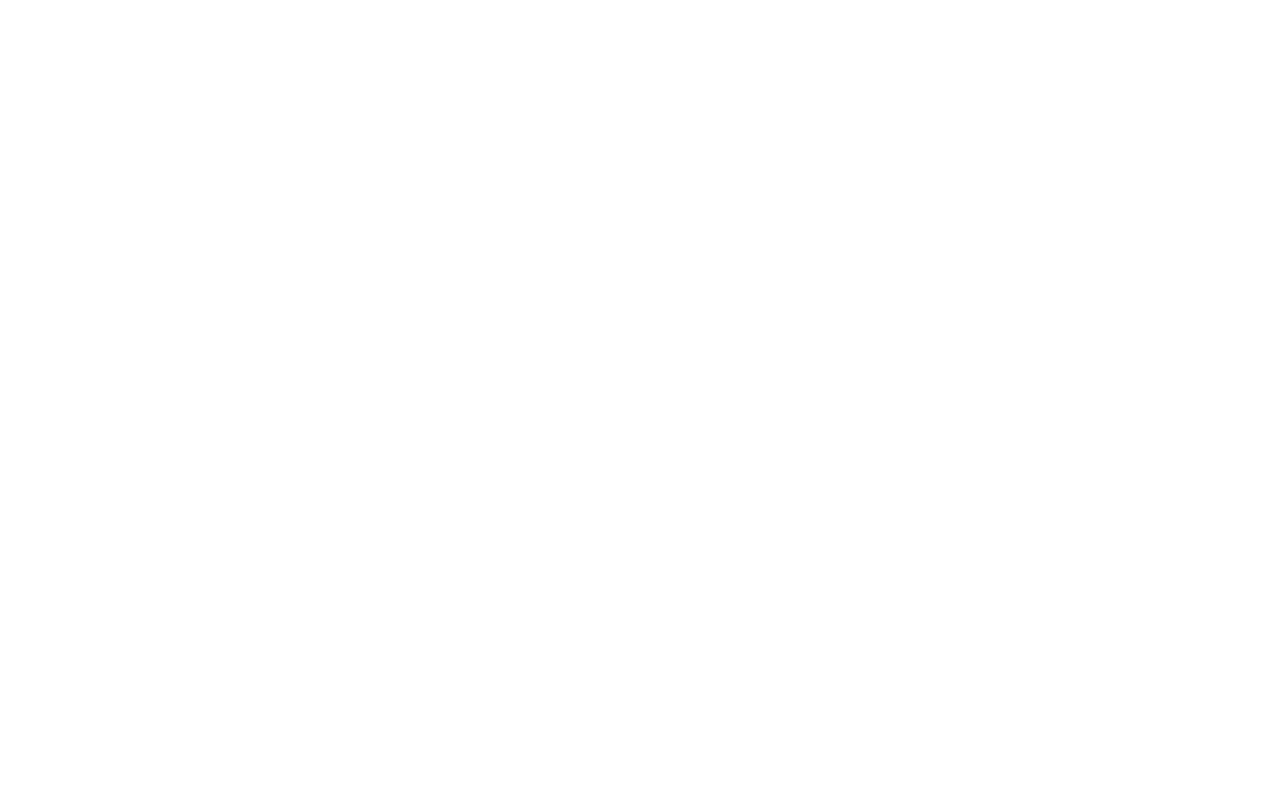
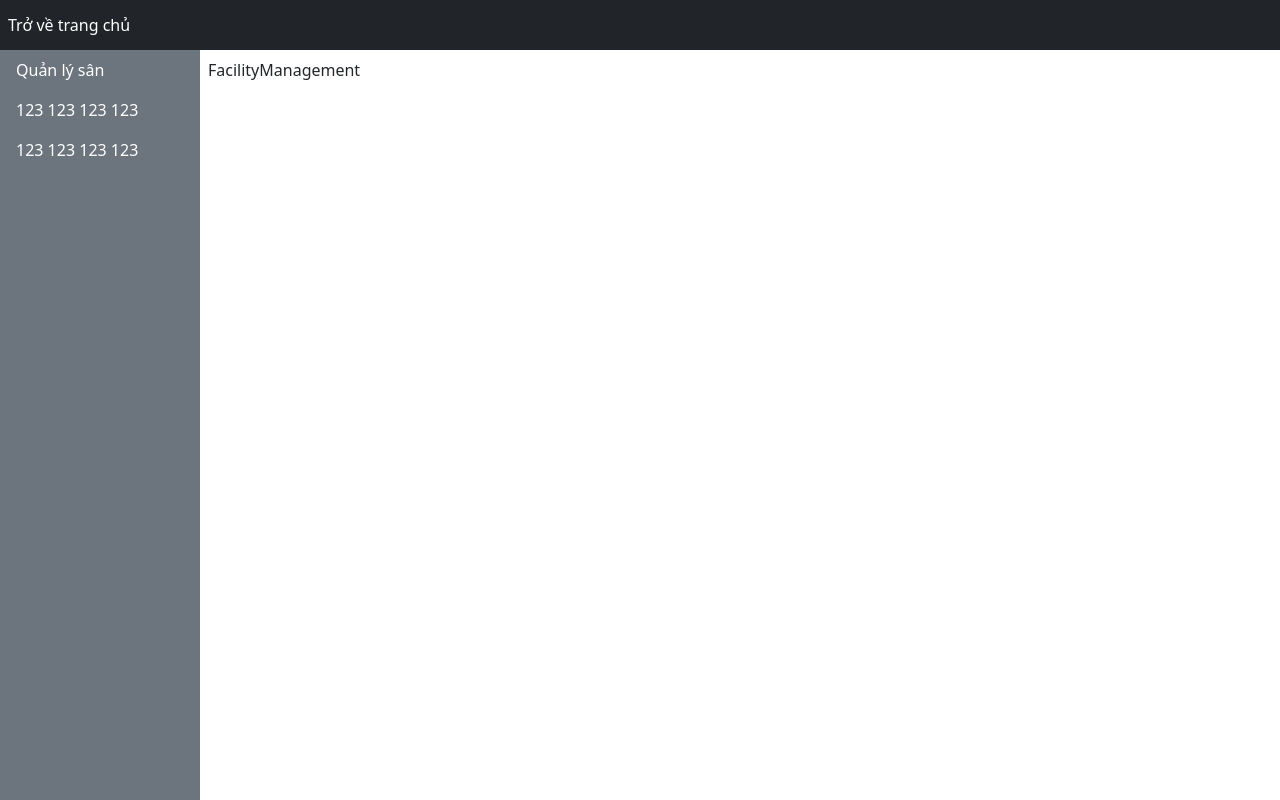
Before and after one commit to haquoctuan20/football-booking, a React (Vite) app: page /administrator/facility in a window 1280 px wide. Before the commit this address had no page. Built offline with nearby package versions, Linux system fonts and the light colour scheme.

Commit message:
layout admin

```diff
--- a/src/App.tsx
+++ b/src/App.tsx
@@ -15,6 +15,8 @@
 import HomePage from "./pages/home/Home";
 import Profile from "./pages/profile/Profile";
 import "./styles/index.scss";
+import AdministratorLayout from "./components/Layouts/AdministratorLayout";
+import FacilityManagement from "./pages/Administrator/FacilityManagement";
 
 function App() {
   return (
@@ -33,6 +35,7 @@
       />
       <Routes>
         <Route path="/" element={<MainLayout />}>
+          {/* public */}
           <Route index element={<HomePage />} />
 
           <Route
@@ -71,6 +74,7 @@
             }
           />
 
+          {/* auth */}
           <Route
             path="login"
             element={
@@ -97,6 +101,11 @@
             }
           />
         </Route>
+
+        {/* administrator */}
+        <Route path="/administrator/" element={<AdministratorLayout />}>
+          <Route path="facility" element={<FacilityManagement />} />
+        </Route>
       </Routes>
     </>
   );
--- /dev/null
+++ b/src/components/Layouts/AdministratorLayout.tsx
@@ -0,0 +1,73 @@
+import { Link, Outlet } from "react-router-dom";
+import styled from "styled-components";
+
+const AdministratorLayout = () => {
+  return (
+    <WrapperAdministratorLayout>
+      <div className="nav-admin bg-dark text-white">
+        <Link to="/" className="text-white">
+          Trở về trang chủ
+        </Link>
+      </div>
+
+      <div className="admin-main-content ">
+        <div className="left-side bg-secondary">
+          <ul className="nav flex-column">
+            <li className="nav-item">
+              <Link className="nav-link text-white" to="facility">
+                Quản lý sân
+              </Link>
+            </li>
+            <li className="nav-item">
+              <Link className="nav-link text-white" to="#">
+                123 123 123 123
+              </Link>
+            </li>
+            <li className="nav-item">
+              <Link className="nav-link text-white" to="#">
+                123 123 123 123
+              </Link>
+            </li>
+          </ul>
+        </div>
+
+        <div className="right-side p-2">
+          <Outlet />
+        </div>
+      </div>
+    </WrapperAdministratorLayout>
+  );
+};
+
+export default AdministratorLayout;
+
+const WrapperAdministratorLayout = styled.div`
+  height: 100vh;
+
+  .nav-admin {
+    height: 50px;
+    color: #fff;
+    padding: 8px;
+
+    display: flex;
+    align-items: center;
+  }
+
+  .admin-main-content {
+    height: calc(100vh - 50px);
+
+    display: flex;
+  }
+
+  .left-side {
+    width: 200px;
+  }
+
+  .nav-item {
+    transition: all 0.3s ease-in-out;
+
+    &:hover {
+      background-color: #198754;
+    }
+  }
+`;
--- a/src/components/Layouts/MainLayout.tsx
+++ b/src/components/Layouts/MainLayout.tsx
@@ -52,6 +52,13 @@
                         to={`/profile/${"123id123"}`}
                       >
                         <ImProfile className="me-2" /> Trang cá nhân
+                      </Link>
+
+                      <Link
+                        className="px-3 py-1 dropdown-item"
+                        to={`/administrator`}
+                      >
+                        <ImProfile className="me-2" /> Trang quản lý
                       </Link>
 
                       <Dropdown.Divider />
--- /dev/null
+++ b/src/pages/Administrator/FacilityManagement.tsx
@@ -0,0 +1,5 @@
+const FacilityManagement = () => {
+  return <div>FacilityManagement</div>;
+};
+
+export default FacilityManagement;
--- a/src/pages/FacilityList/FacilityList.tsx
+++ b/src/pages/FacilityList/FacilityList.tsx
@@ -7,6 +7,8 @@
   return (
     <WrapperFacilityList className="mt-3">
       <Row>
+        <Col md={4}>Bộ lọc</Col>
+
         <Col md={8}>
           <Form.Label htmlFor="search">Tìm kiếm</Form.Label>
           <Form.Control type="text" id="search" />
@@ -20,8 +22,6 @@
             <Facility />
           </div>
         </Col>
-
-        <Col md={4}>Bộ lọc</Col>
       </Row>
 
       <div className="mt-2 mb-5">
```
